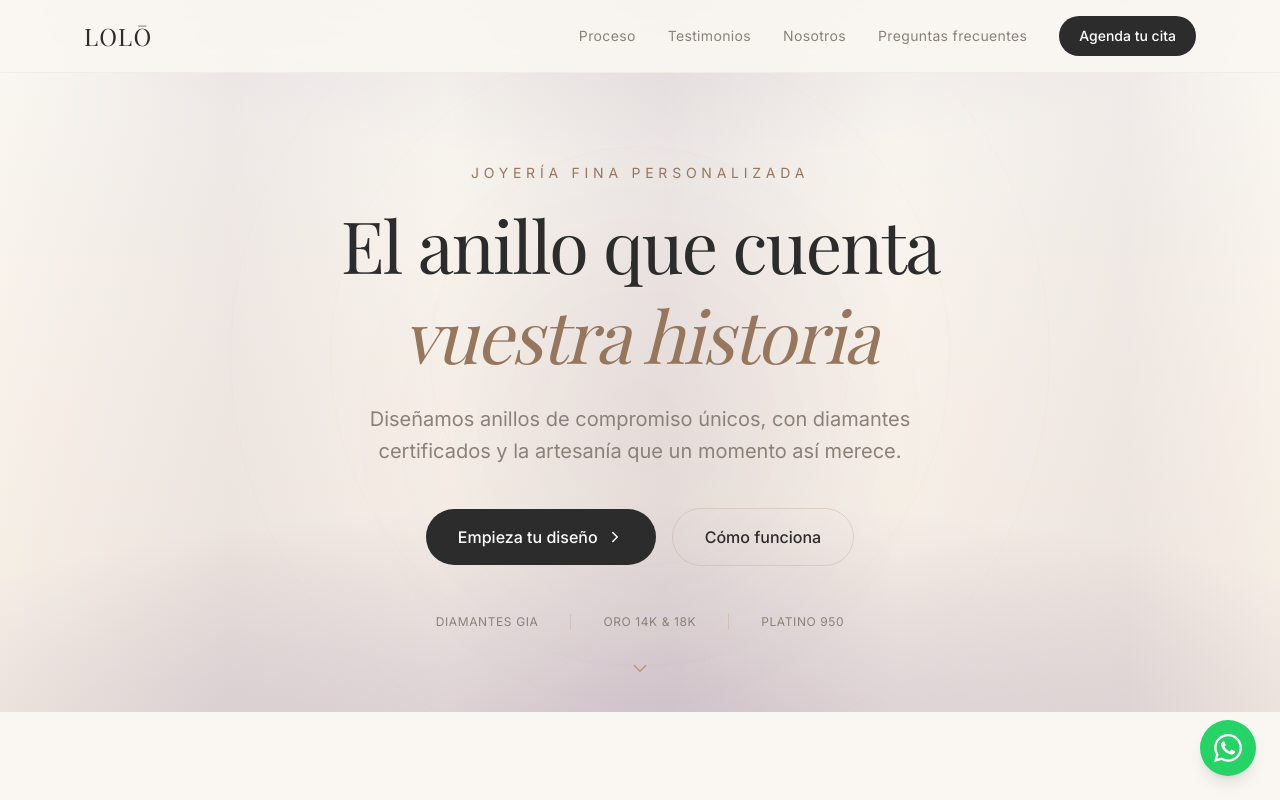
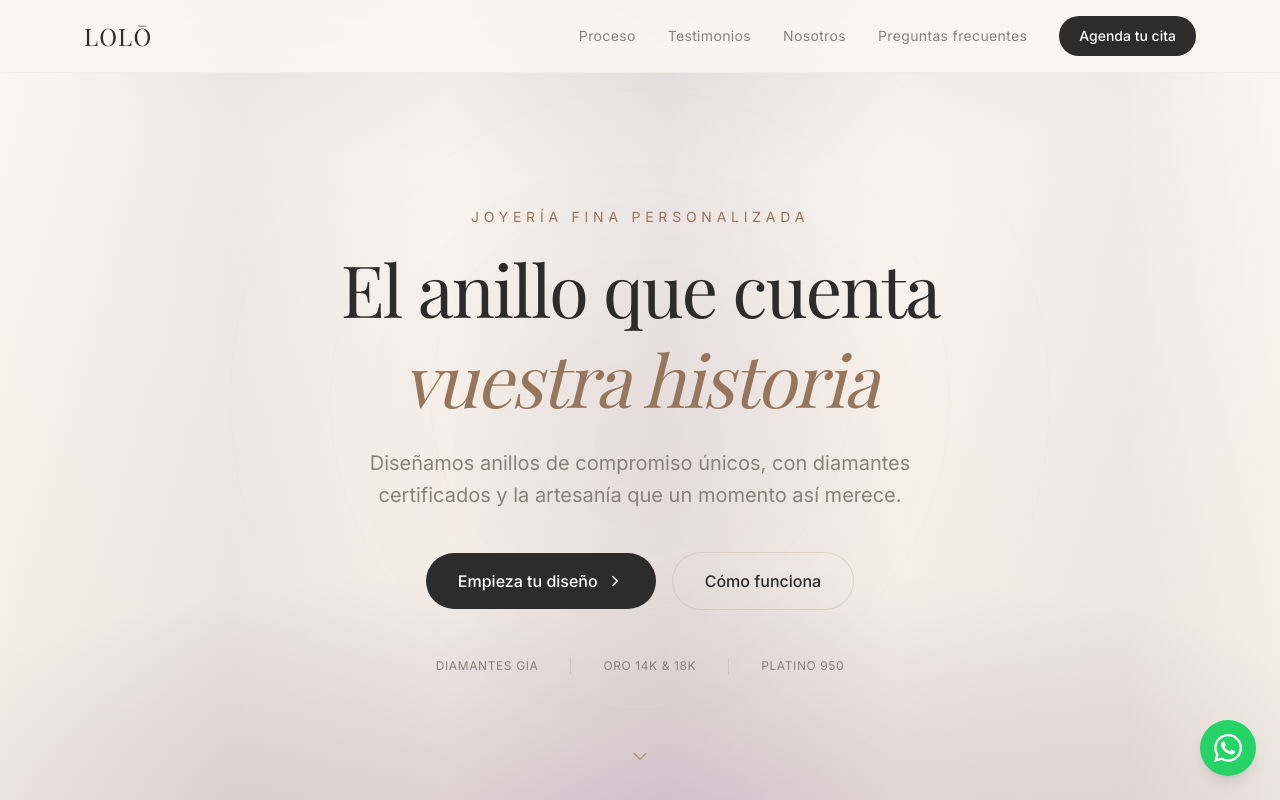
Before and after one commit to santirc95/lolo-website, a Next.js app: page / in a window 1280 px wide. Shown: the top 800 px of the page. Built offline with nearby package versions, Linux system fonts and the light colour scheme; a web font is replaced by a local one.

Commit message:
Update Hero.tsx

```diff
--- a/src/components/Hero.tsx
+++ b/src/components/Hero.tsx
@@ -40,7 +40,7 @@ const heroCtas = {
 ================================ */
 export default function Hero() {
   return (
-    <section className="relative flex min-h-[calc(100vh-88px)] items-center justify-center overflow-hidden px-5 pt-20 bg-luxury-wash bg-luxury-grain">
+    <section className="relative flex min-h-screen items-center justify-center overflow-hidden px-5 pt-20 bg-luxury-wash bg-luxury-grain">
 
       {/* ==============================
           Decorative rings (gold)
```
